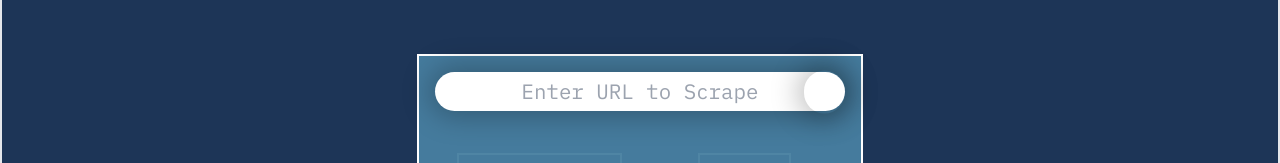
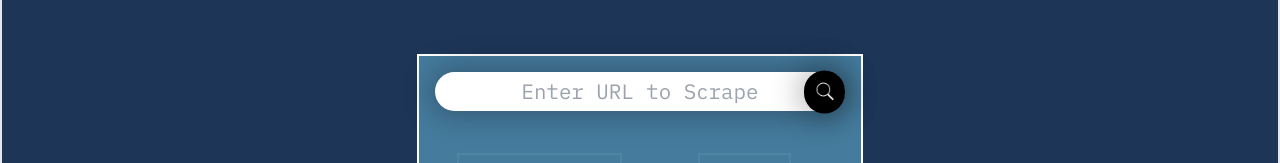
Before and after one commit to singodiyashubham87/ScrapeIt, a React (Vite) app: page / in a window 1280 px wide. Shown: the part 238-401 px from the top of the page. Built offline with nearby package versions, Linux system fonts and the light colour scheme.

Commit message:
Fixed Search Button Bg Colour

```diff
--- a/src/pages/LandingPage.jsx
+++ b/src/pages/LandingPage.jsx
@@ -228,7 +228,7 @@ function LandingPage() {
                   }
                 }}
               />
-              <div className=" h-[110%] w-[10%] rounded-full absolute right-0 top-1/2 flex justify-center items-center -translate-y-1/2 shadow-3xl selection:bg-pri selection:text-sec ">
+              <div className=" h-[110%] w-[10%] rounded-full absolute right-0 top-1/2 flex justify-center items-center -translate-y-1/2 shadow-3xl selection:bg-pri selection:text-sec bg-black">
                 <img src={search} className="search  h-5 w-auto " />
               </div>
             </div>
```
Also changed, not shown: 1 other file (tests, documents, lock files or other folders).
